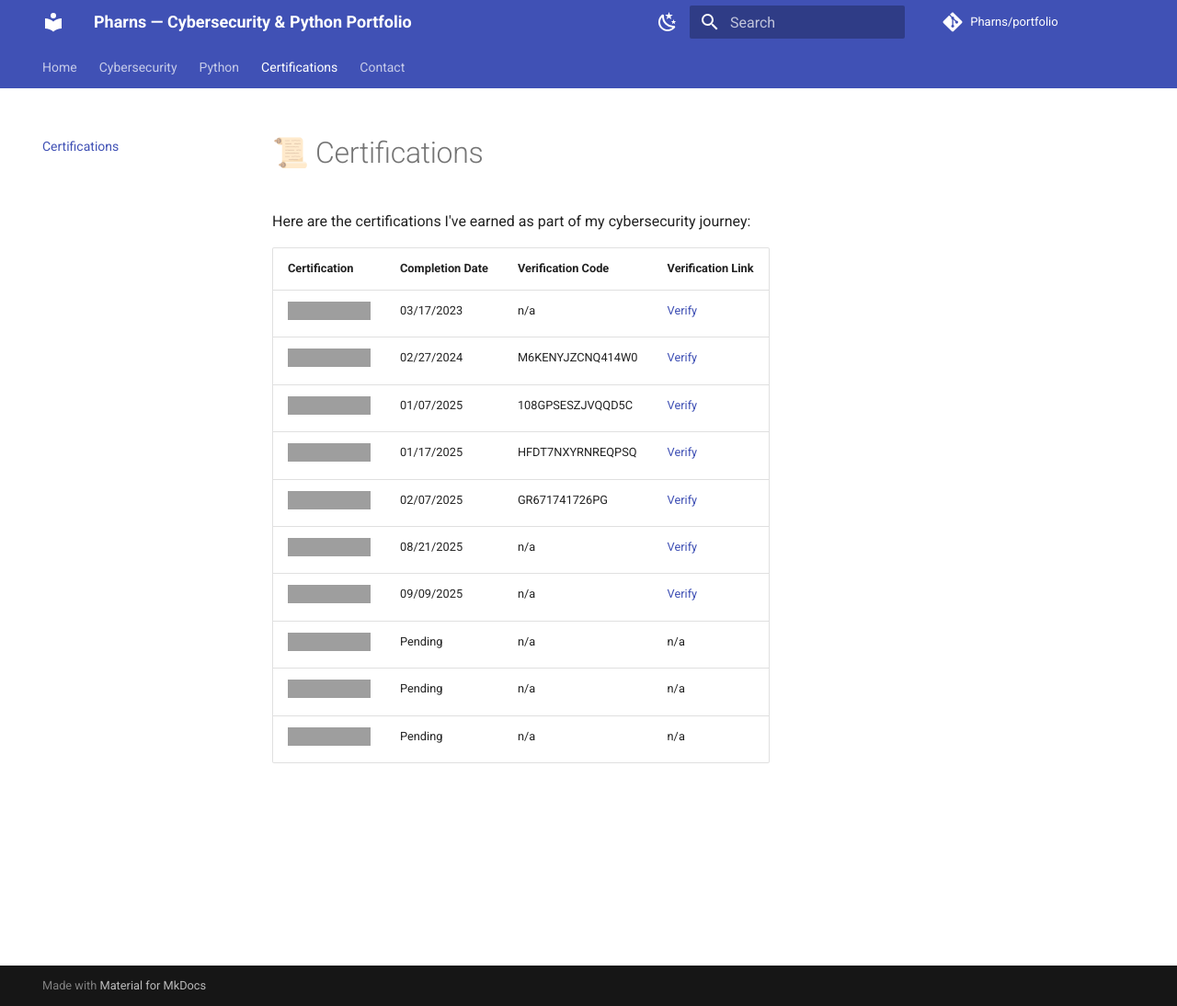
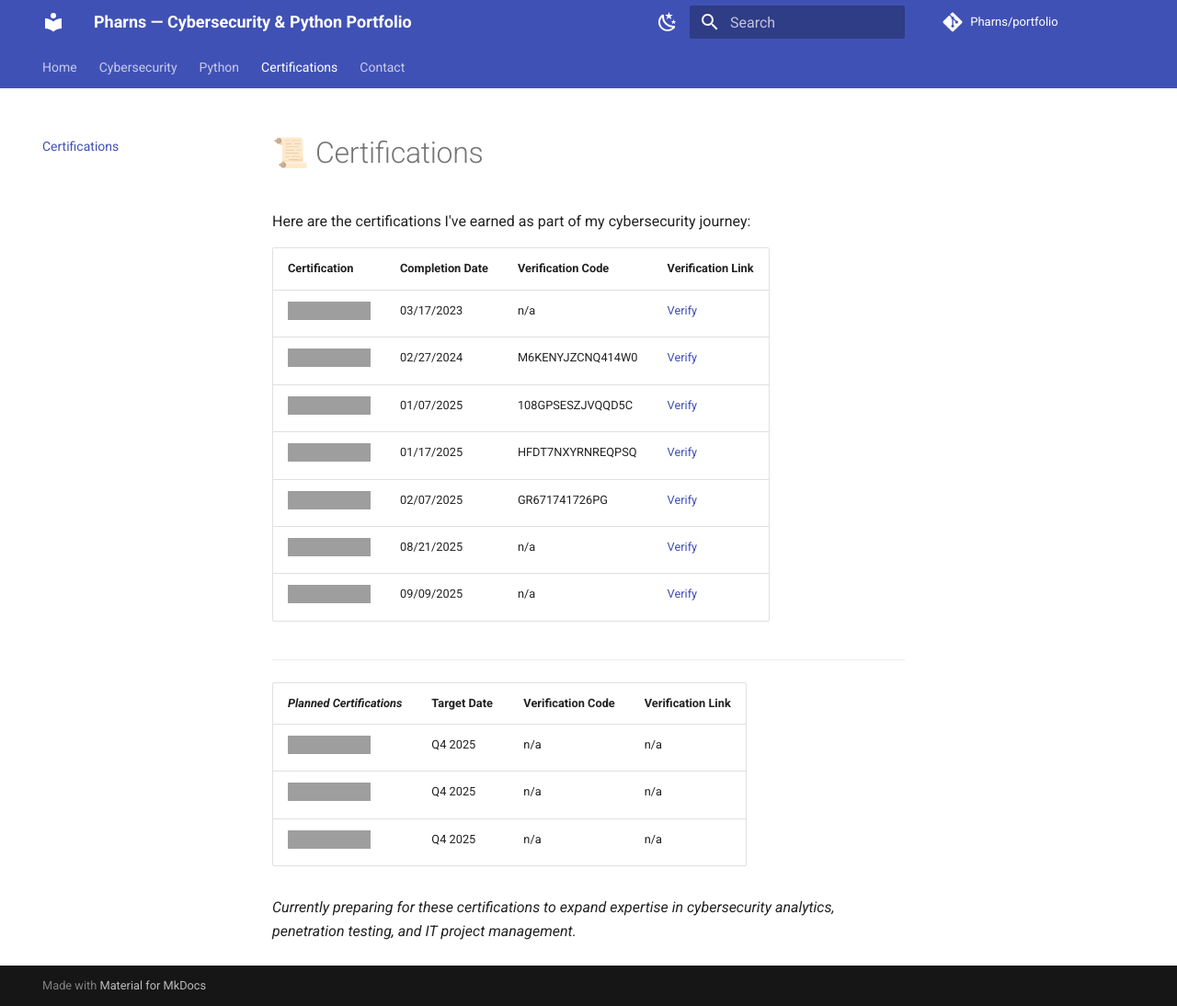
Before and after one commit to Pharns/portfolio, an MkDocs documentation site: the page built from docs/certifications.md, in a window 1280 px wide and 1094 px high, cut to the strip 0-1094 px from the top of the window. Shown: the whole strip at 92% size. Built offline with MkDocs 1.6.1 and Material for MkDocs 9.7.7, drawn with Linux system fonts in a browser that asks for light colours; comment, search, counter and statistics services are not loaded; grey boxes are pictures that could not be loaded.

Commit message:
revision

```diff
--- a/docs/certifications.md
+++ b/docs/certifications.md
@@ -1,3 +1,5 @@
+
+
 # 📜 Certifications
 
 Here are the certifications I've earned as part of my cybersecurity journey:
@@ -11,6 +13,13 @@ Here are the certifications I've earned as part of my cybersecurity journey:
 | ![ITIL4](https://img.shields.io/badge/ITIL4-Foundation-success)                          | 02/07/2025 | GR671741726PG | [Verify](https://www.peoplecert.org/for-corporations/certificate-verification-service)  |
 | ![ISC2](https://img.shields.io/badge/(ISC)%C2%B2-SSCP%20Associate-blue) | 08/21/2025 | n/a | [Verify](https://www.credly.com/badges/839bb1ce-ee46-44d9-955b-fb3ca9957b54/public_url) |
 | ![LPI](https://img.shields.io/badge/LPI-Linux%20Essentials-green) | 09/09/2025 | n/a | [Verify](https://cs.lpi.org/caf/Xamman/certification/verify/LPI000667371/5pux8tjcj7) |
-| ![CompTIA](https://img.shields.io/badge/CompTIA-CySA%2B-lightgrey) | Pending | n/a | n/a |
-| ![CompTIA](https://img.shields.io/badge/CompTIA-Project%2B-lightgrey) | Pending | n/a | n/a |
-| ![CompTIA](https://img.shields.io/badge/CompTIA-PenTest%2B-lightgrey) | Pending | n/a | n/a |
+
+---
+
+| **_Planned Certifications_**      | Target Date      | Verification Code | Verification Link                                                                 |
+| --------------------------------- | ---------------- | ----------------- | ---------------------------------------------------------------- |
+| ![CompTIA](https://img.shields.io/badge/CompTIA-CySA%2B-lightgrey?logo=clockify) | Q4 2025 | n/a | n/a |
+| ![CompTIA](https://img.shields.io/badge/CompTIA-Project%2B-lightgrey?logo=clockify) | Q4 2025 | n/a | n/a |
+| ![CompTIA](https://img.shields.io/badge/CompTIA-PenTest%2B-lightgrey?logo=clockify) | Q4 2025 | n/a | n/a |
+
+*Currently preparing for these certifications to expand expertise in cybersecurity analytics, penetration testing, and IT project management.*
```
